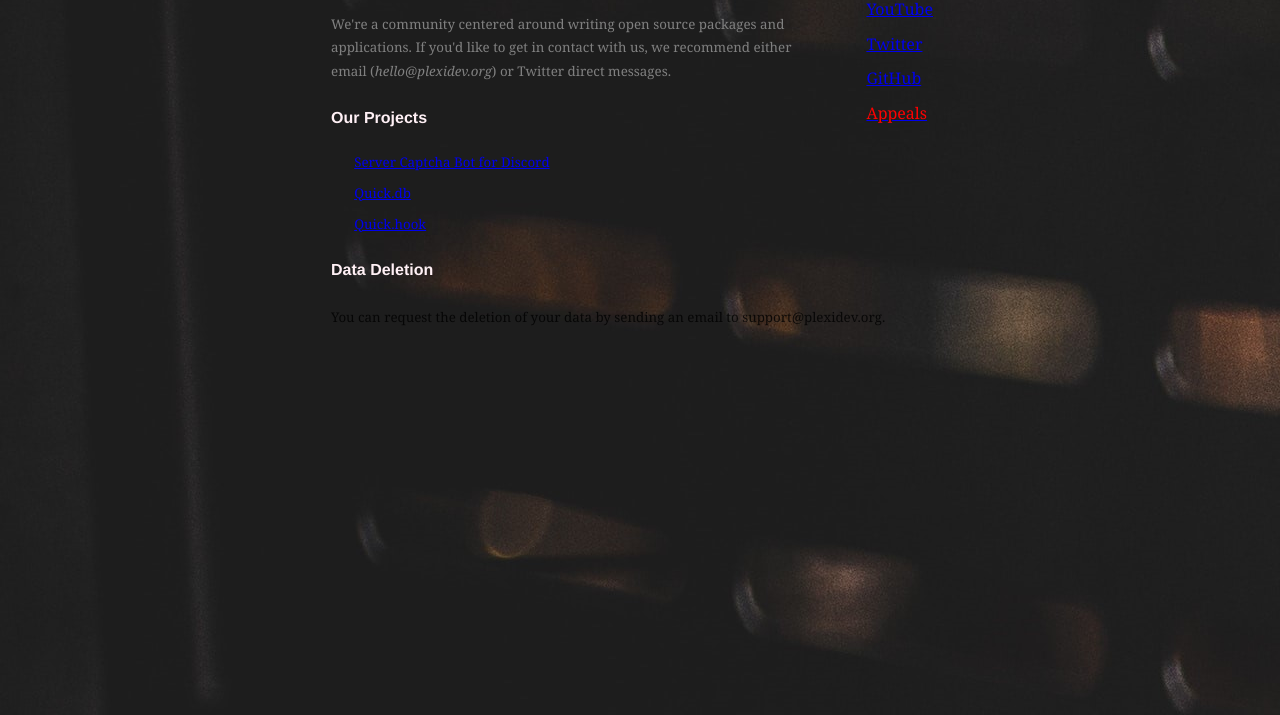
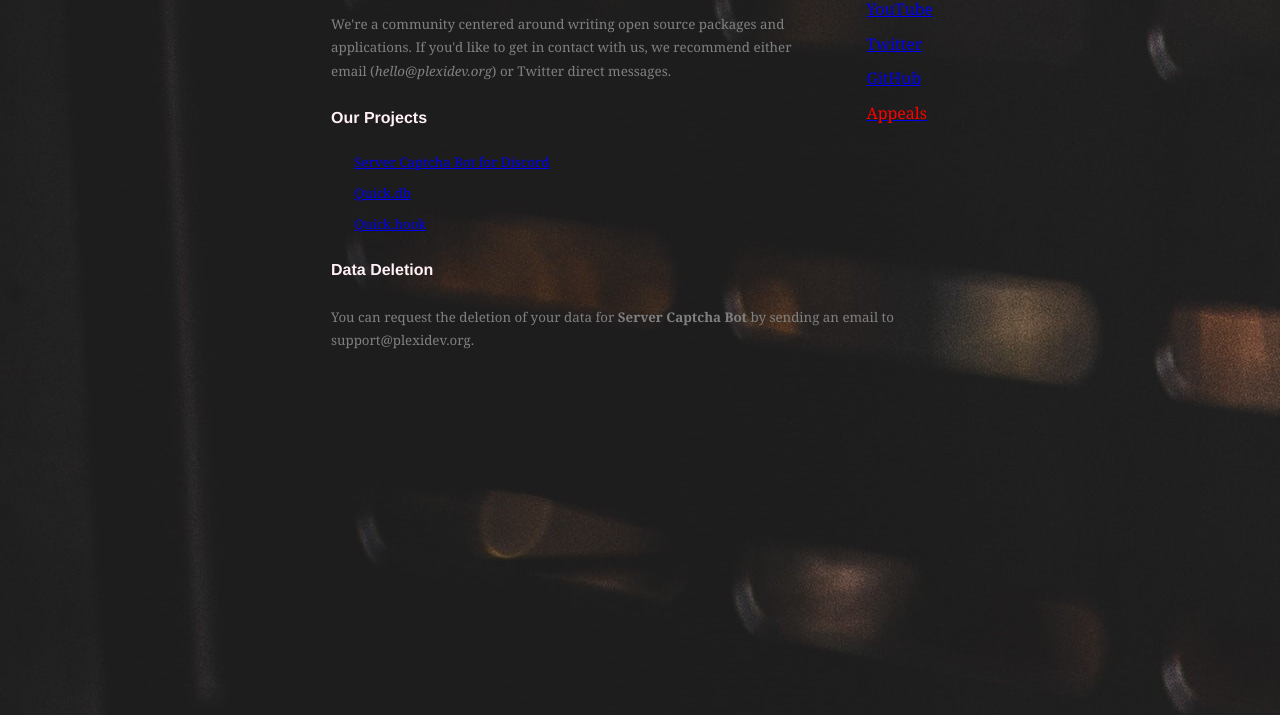
Before and after one commit to lorencerri/temporary-website, a Gatsby site: page / in a window 1280 px wide. Shown: the part 85-800 px from the top of the page. Built offline with nearby package versions, Linux system fonts and the light colour scheme; Gatsby itself is replaced by a stand-in of ours; what typography-theme-fairy-gates would draw is missing.

Commit message:
Update index.js

```diff
--- a/src/pages/index.js
+++ b/src/pages/index.js
@@ -63,8 +63,8 @@
         Data Deletion
       </h4>
     </header>
-    <small>
-      You can request the deletion of your data by sending an email to support@plexidev.org.
+    <small style={{ color: "grey" }}>
+      You can request the deletion of your data for <b>Server Captcha Bot</b> by sending an email to support@plexidev.org.
     </small>
   </div>
 )
```
